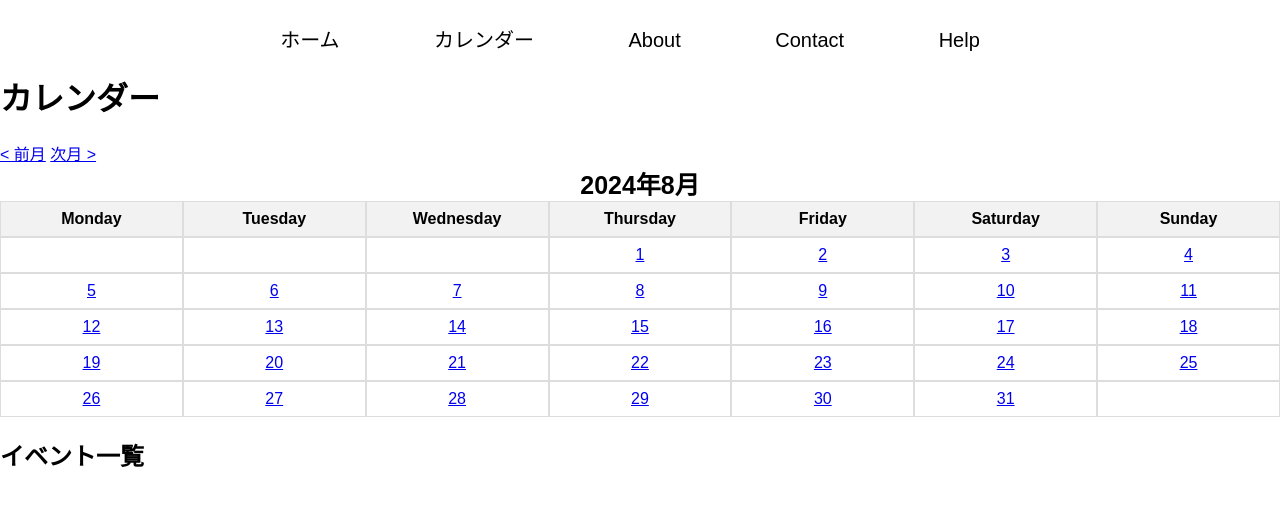
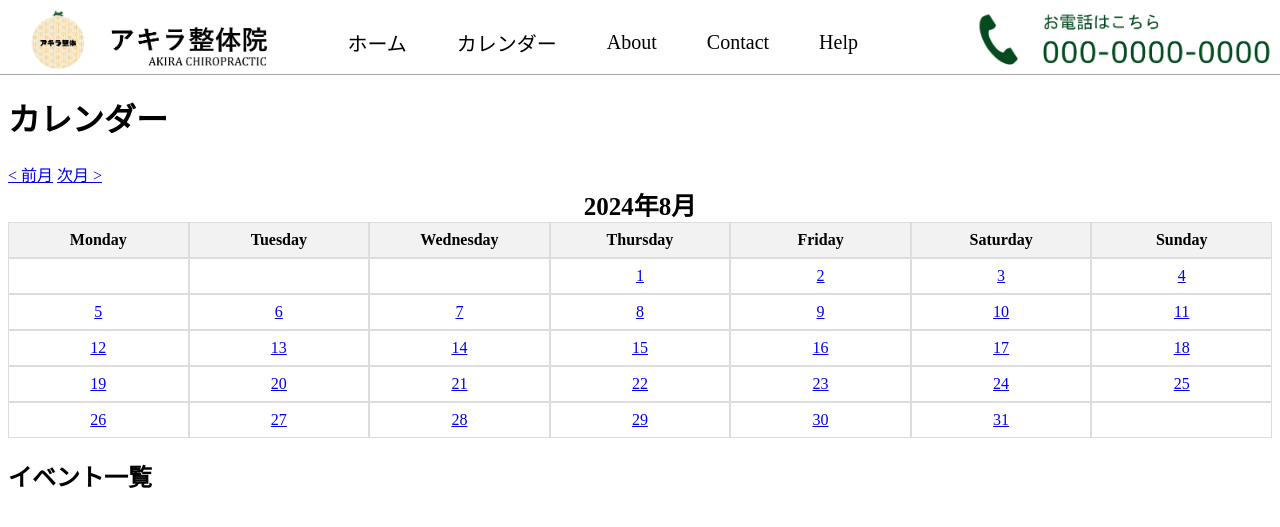
Before and after one commit to zuka121/Akira-seitai, a Django app: page /2024/08/ in a window 1280 px wide. Shown: the top 527 px of the page. Run offline with Django 5.2, Linux system fonts and the light colour scheme; data comes from the database, SQL or seed files in the repository.

Commit message:
menu design

```diff
--- a/calendarapp/templates/base.html
+++ b/calendarapp/templates/base.html
@@ -1,4 +1,3 @@
-<!-- base.html -->
 <!DOCTYPE html>
 <html lang="ja">
 <head>
@@ -11,46 +10,35 @@
             top: 0;
             left: 0;
             width: 100%;
-            background-color: #333;
-            color: white;
+            background-color: white;
+            color: black;
             text-align: center;
-            padding: 10px 0;
-            z-index: 1000;  /* 他の要素より前面に表示されるようにする */
-        }
-
-        nav a {
-            color: white;
-            text-decoration: none;
-            margin: 0 15px;
-            font-size: 18px;
+            padding: 10px 0px 0px 0px;
+            z-index: 1000;
+            display: flex;
+            align-items: center;
+            justify-content: space-between;
+            border-bottom: 1.5px solid rgb(169, 169, 169);
         }
 
 
-
-
-        /* 基本的なスタイル */
-        body {
-            font-family: Arial, sans-serif;
-            margin: 0;
-            padding: 0;
+        /* ロゴのスタイル */
+        nav img {
+            height: 60px;
+            margin-left: 30px;
         }
 
-        /* メニューのスタイル */
-        nav {
-            background-color: white;
-            padding: 10px 0;
-        }
-
+        /* メニューのリンクスタイル */
         nav ul {
             list-style-type: none;
             margin: 0;
             padding: 0;
-            text-align: center;
+            display: flex;
+            align-items: center;
         }
 
         nav ul li {
-            display: inline;
-            margin-right: 20px;
+            margin-right: 10px;
         }
 
         nav ul li a {
@@ -59,31 +47,34 @@
             font-size: 20px;
             text-decoration: none;
             padding: 14px 20px;
-            display: inline-block;
         }
 
         nav ul li a:hover {
-            background-color: #FFAB2D;
+            background-color: #ffc368;
             color: white;
         }
 
         /* ページのコンテンツ */
         .content {
-            padding-top: 52px;  /* メニューの高さ分を確保 */
+            padding-top: 65px;  /* メニューの高さ分を確保 */
         }
 
+        /* テーブルスタイル */
         caption {
             font-weight: bold;
             font-size: 25px;
         }
+
         table {
             width: 100%;
         }
+
         th, td {
             border: 1px solid #ddd;
             padding: 8px;
             text-align: center;
         }
+
         th {
             background-color: #f2f2f2;
         }
@@ -92,6 +83,9 @@
 <body>
     <!-- ナビゲーションメニュー -->
     <nav>
+        {% load static %}
+        <a href="/"><img src="{% static 'calendarapp/images/logo.jpeg' %}" alt="サイトロゴ"></a>
+        <!-- メニューリンク -->
         <ul>
             <li><a href="{% url 'home' %}">ホーム</a></li>
             <li><a href="{% url 'calendar' %}">カレンダー</a></li>
@@ -99,6 +93,7 @@
             <li><a href="#">Contact</a></li>
             <li><a href="#">Help</a></li>
         </ul>
+        <a><img src="{% static 'calendarapp/images/denwa.png' %}" alt="サイトロゴ"></a>
     </nav>
 
     <!-- コンテンツ -->
```
Also changed, not shown: calendarapp/static/calendarapp/images/denwa.jpeg (added), calendarapp/static/calendarapp/images/denwa.png (added), calendarapp/static/calendarapp/images/logo.jpeg (added).
